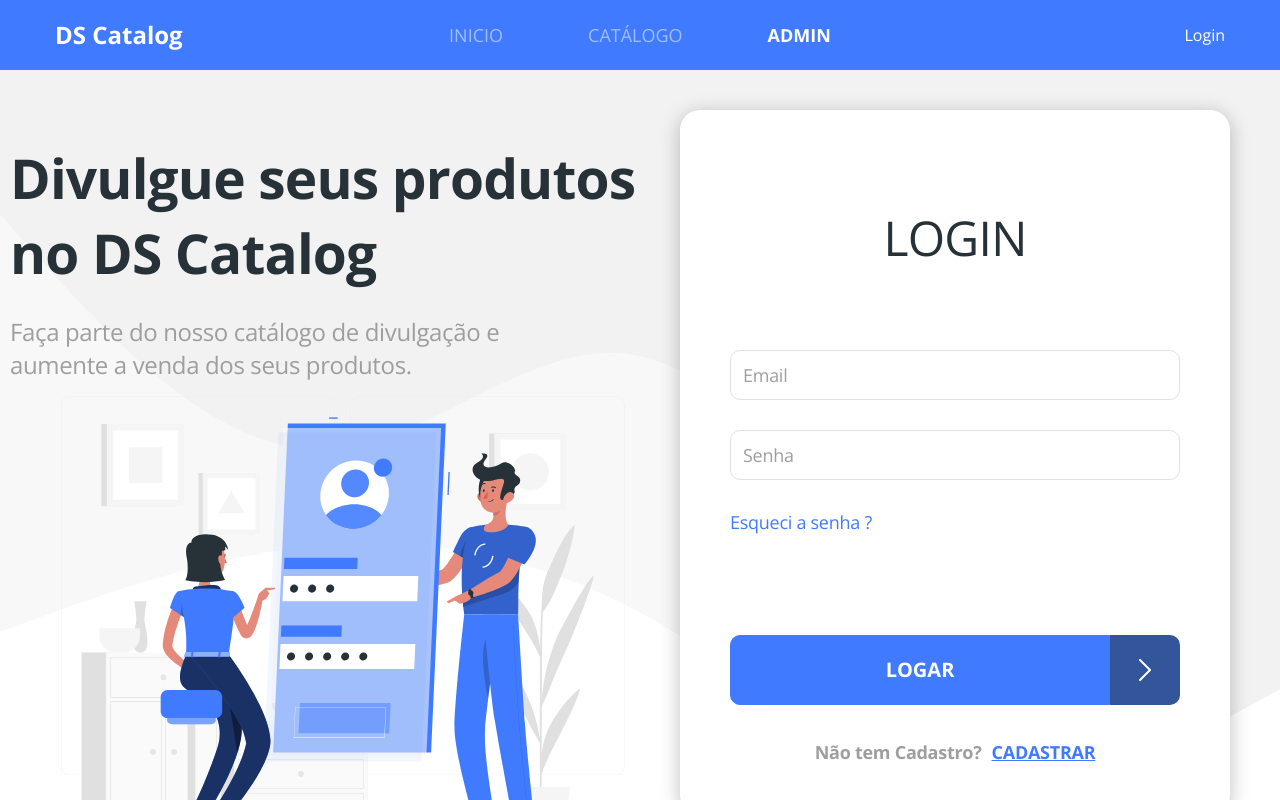
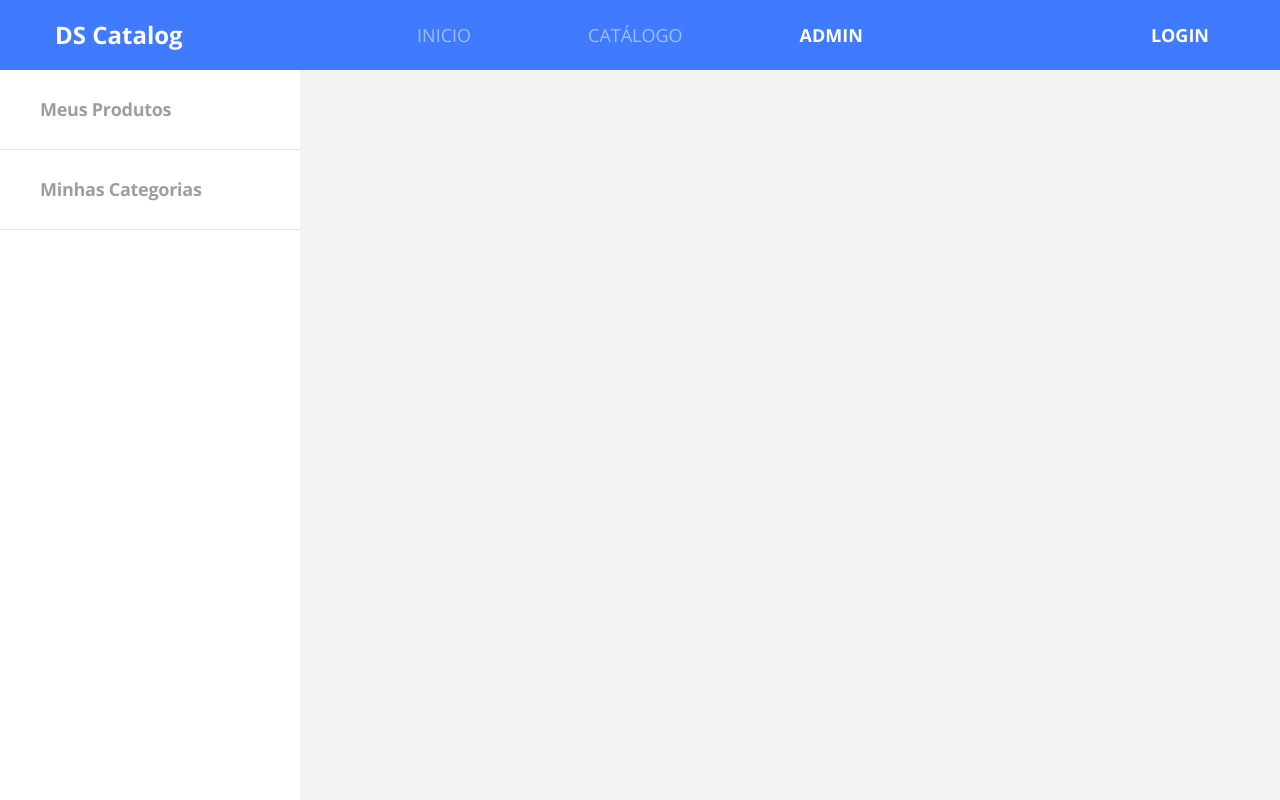
Before and after one commit to rafsousa/dscatalog-bootcamp, a React (Create React App) app in the folder front-web/: page /admin/auth in a window 1280 px wide. Before the commit this address led to /admin/auth/login. Shown: the top 800 px of the page. Built offline with nearby package versions, Linux system fonts and the light colour scheme.

Commit message:
Finish login/logout layout

```diff
--- a/front-web/src/Routes.tsx
+++ b/front-web/src/Routes.tsx
@@ -21,8 +21,8 @@
             <Route path="/products/:productId">
                 <ProductDetails />
             </Route>
-            <Redirect from="/admin/auth" to="/admin/auth/login" exact/>
-            <Route path="/admin/auth">
+            <Redirect from="/auth" to="/auth/login" exact/>
+            <Route path="/auth">
                 <Auth />
             </Route>
             <Redirect from="/admin" to="/admin/products" exact/>
--- a/front-web/src/core/components/Navbar/index.tsx
+++ b/front-web/src/core/components/Navbar/index.tsx
@@ -1,8 +1,25 @@
+import { getAccessTokenDecoded, logout } from 'core/utils/auth';
 import React from 'react';
-import { Link, NavLink } from 'react-router-dom';
+import { useEffect } from 'react';
+import { useState } from 'react';
+import { Link, NavLink, useLocation } from 'react-router-dom';
 import './styles.scss';
 
-const Navbar = () => (
+const Navbar = () => {
+    const [currentUser, setCurrentUser] = useState('');
+    const location = useLocation();
+
+    useEffect(() => {
+        const currentUserData = getAccessTokenDecoded();
+        setCurrentUser(currentUserData.user_name);
+    }, [location]);
+
+    const handleLogout = (event: React.MouseEvent<HTMLAnchorElement, MouseEvent>) => {
+        event.preventDefault();
+        logout();
+    }
+
+    return (
         <nav className="row bg-primary main-nav">
             <div className="col-3">
                 <Link to="/" className="nav-logo-text">
@@ -12,26 +29,41 @@
             <div className="col-6">
                 <ul className="main-menu">
                     <li>
-                    <NavLink to="/" exact>
+                        <NavLink to="/" exact className="nav-link">
                             INICIO
                         </NavLink>
                     </li>
                     <li>
-                    <NavLink to="/products">
-                        CATÁLOGO
+                        <NavLink to="/products" className="nav-link">                        CATÁLOGO
                         </NavLink>
                     </li>
                     <li>
-                    <NavLink to="/admin">
-                        ADMIN
+                        <NavLink to="/admin" className="nav-link">                        ADMIN
                         </NavLink>
                     </li>
                 </ul>
             </div>
             <div className="col-3 text-right">
-            Login
+                {currentUser && (
+                    <>
+                    {currentUser}
+                    <a
+                        href="#logout"
+                        className="nav-link active d-inline"
+                        onClick={handleLogout}
+                    >
+                        LOGOUT
+                    </a>
+                    </>
+                )}
+                {!currentUser && (
+                    <Link to="/auth/login" className="nav-link active">
+                    LOGIN
+                    </Link>
+                )}
             </div>
         </nav>
-);
+    )
+};
 
 export default Navbar;
--- a/front-web/src/core/components/Navbar/styles.scss
+++ b/front-web/src/core/components/Navbar/styles.scss
@@ -14,7 +14,6 @@
 
 .main-menu {
     display: flex;
-    font-size: 18px;
     justify-content: center;
 
     li:nth-child(2) {
@@ -22,7 +21,10 @@
         margin-right: 85px;
     }
 
-    a {
+}
+
+.nav-link {
+    font-size: 18px;
     font-style: normal;
     color: rgba(255, 255, 255, 0.5);
 
@@ -34,6 +36,4 @@
     &:hover {
         color: #FFF;
     }
-
 }
-}
--- a/front-web/src/core/components/Routes/PrivateRoute.tsx
+++ b/front-web/src/core/components/Routes/PrivateRoute.tsx
@@ -17,7 +17,7 @@
             return (
               <Redirect
                 to={{
-                  pathname: "/admin/auth/login",
+                  pathname: "/auth/login",
                   state: { from: location }
                 }}
               />
--- a/front-web/src/core/utils/auth.ts
+++ b/front-web/src/core/utils/auth.ts
@@ -1,5 +1,5 @@
 import jwtDecode from "jwt-decode";
-import { type } from "os";
+import history from "./history";
 
 export const CLIENT_ID = 'dscatalog';
 export const CLIENT_SECRET = 'dscatalog123';
@@ -75,3 +75,8 @@
 
     return routeRoles.some(role => authorities?.includes(role));
 }
+
+export const logout = () => {
+    localStorage.removeItem('authData');
+    history.replace('/auth/login');
+}
--- a/front-web/src/core/utils/request.ts
+++ b/front-web/src/core/utils/request.ts
@@ -1,7 +1,6 @@
 import axios, { Method } from "axios";
 import qs from "qs";
-import { CLIENT_ID, CLIENT_SECRET, getSessionData } from "./auth";
-import history from './history';
+import { CLIENT_ID, CLIENT_SECRET, getSessionData, logout } from "./auth";
 
 type RequestParams = {
     method?: Method;
@@ -24,7 +23,7 @@
 
 }, function (error) {
     if (error.response.status == 401) {
-        history.push('/admin/auth/login');
+        logout();
     }
     return Promise.reject(error);
   });
--- a/front-web/src/pages/Auth/components/Login/index.tsx
+++ b/front-web/src/pages/Auth/components/Login/index.tsx
@@ -80,7 +80,7 @@
                         </div>
                     )}
                 </div>
-                <Link to="/admin/auth/recover" className="login-link-recover">
+                <Link to="/auth/recover" className="login-link-recover">
                     Esqueci a senha ?
                 </Link>
                 <div className="login-submit">
@@ -90,7 +90,7 @@
                     <span className="not-registered">
                         Não tem Cadastro?
                     </span>
-                    <Link to="/admin/auth/register" className="login-link-register">
+                    <Link to="/auth/register" className="login-link-register">
                         CADASTRAR
                     </Link>
                 </div>
--- a/front-web/src/pages/Auth/index.tsx
+++ b/front-web/src/pages/Auth/index.tsx
@@ -17,13 +17,13 @@
         </div>
         <div className="auth-content">
             <Switch>
-                <Route path="/admin/auth/login">
+                <Route path="/auth/login">
                     <Login />
                 </Route>
-                <Route path="/admin/auth/register">
+                <Route path="/auth/register">
                     <h1>Cadastro</h1>
                 </Route>
-                <Route path="/admin/auth/recover">
+                <Route path="/auth/recover">
                     <h1>Recuperar</h1>
                 </Route>
             </Switch>
```
Also changed, not shown: 1 other file (tests, documents, lock files or other folders). Lines whose indentation alone changed are shown as unchanged.
